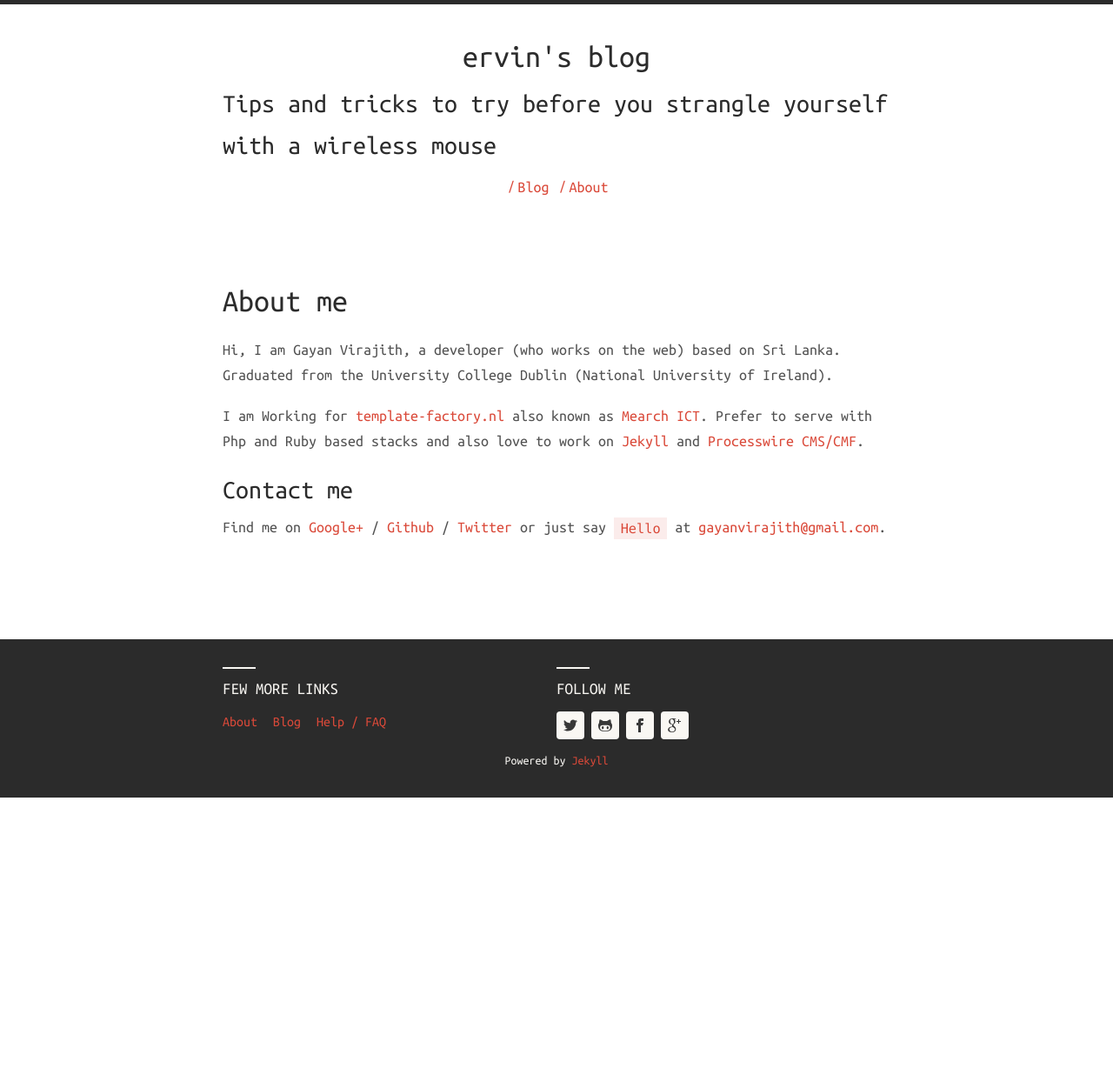
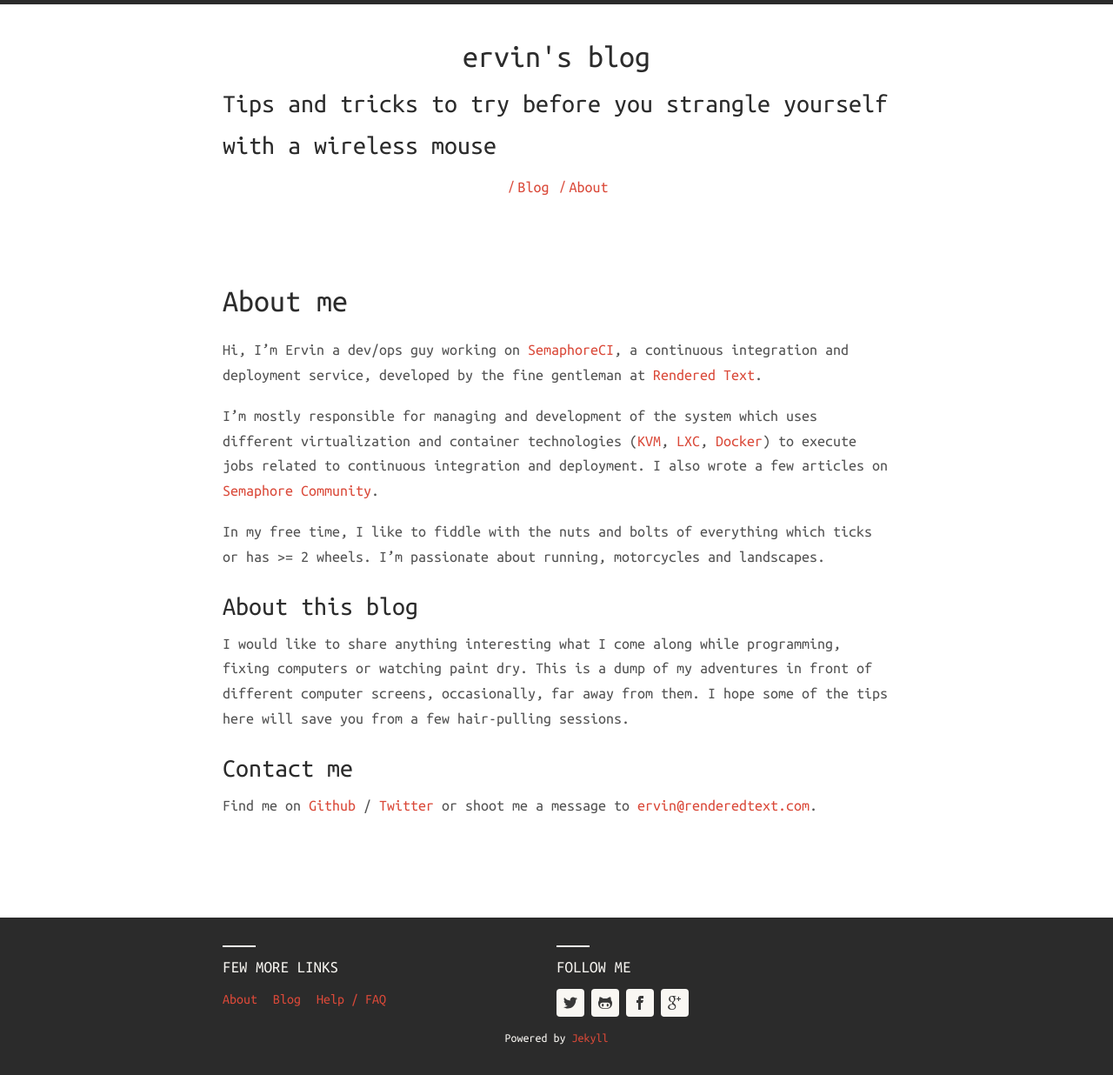
Before and after one commit to ervinb/ervinb.github.io, a Jekyll site: the page built from about.md, in a window 1280 px wide. Shown: the whole page at 87% size. Built offline with Jekyll 4.4.1, drawn with Linux system fonts in a browser that asks for light colours; nearby versions of some CDN libraries; before the commit the page ends 917 px from its top, so only the background shows below that.

Commit message:
About me page

```diff
--- a/about.md
+++ b/about.md
@@ -4,24 +4,36 @@ title: About me
 permalink: /about/
 ---
 
-Hi, I am Gayan Virajith, a developer (who works on the web) based on Sri Lanka.
-Graduated from the University College Dublin (National University of Ireland).
+Hi, I'm Ervin a dev/ops guy working on [SemaphoreCI][semaphore], a continuous
+integration and deployment service, developed by the fine gentleman at
+[Rendered Text][rt].
 
-I am Working for [template-factory.nl][tf] also known as [Mearch ICT][m].
-Prefer to serve with Php and Ruby based stacks and also love to work
-on [Jekyll][jekyll] and [Processwire CMS/CMF][pw].
+I'm mostly responsible for managing and development of the system which uses
+different virtualization and container technologies ([KVM][kvm], [LXC][lxc],
+[Docker][docker]) to execute jobs related to continuous integration and deployment.
+I also wrote a few articles on [Semaphore Community][semaphore-community].
+
+In my free time, I like to fiddle with the nuts and bolts of everything which
+ticks or has >= 2 wheels. I'm passionate about running, motorcycles and
+landscapes.
+
+### About this blog
+
+I would like to share anything interesting what I come along while programming,
+fixing computers or watching paint dry. This is a dump of my adventures in
+front of different computer screens, occasionally, far away from them. I hope
+some of the tips here will save you from a few hair-pulling sessions.
 
 ### Contact me
 
-Find me on [Google+][google] / [Github][github] / [Twitter][Twitter] or just say `Hello` at
-[gayanvirajith@gmail.com](gayanvirajith@gmail.com).
+Find me on [Github][github] / [Twitter][Twitter] or shoot me a message to
+[ervin@renderedtext.com](ervin@renderedtext.com).
 
-
-[tf]: http://template-factory.nl
-[m]: http://mearch.com
-[pw]: http://processwire.com
-[pwf]: http://processwire.com/talk
-[jekyll]: http://jekyllrb.com
-[github]: https://github.com/gayanvirajith
-[google]: https://plus.google.com/+GayanVirajith
-[twitter]: https://twitter.com/gayanvirajith
+[semaphore]: https://semaphoreci.com
+[rt]:http://renderedtext.com/
+[kvm]:http://www.linux-kvm.org/page/Main_Page
+[lxc]:https://linuxcontainers.org/
+[docker]:https://www.docker.com/
+[semaphore-community]: https://semaphoreci.com/community/authors/ervinb
+[github]: https://github.com/ervinb
+[twitter]: https://twitter.com/baer
```
